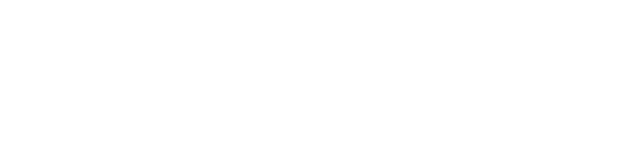
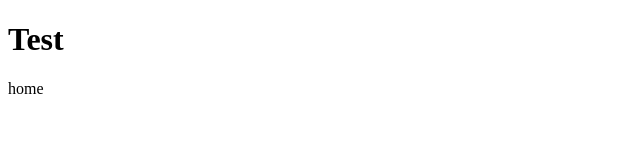
Before and after one commit to Chystiakov73Viktor/goit-markup-hw-01, a plain HTML site: page index.html in a window 1280 px wide. Shown: the whole page, without its empty margins (0-640 px from the left). Drawn offline with Linux system fonts and the light colour scheme.

Commit message:
test page

```diff
--- a/index.html
+++ b/index.html
@@ -7,6 +7,7 @@
     <title>Document</title>
 </head>
 <body>
-
+    <h1>Test</h1>
+    <p>home</p>
 </body>
 </html>
```
